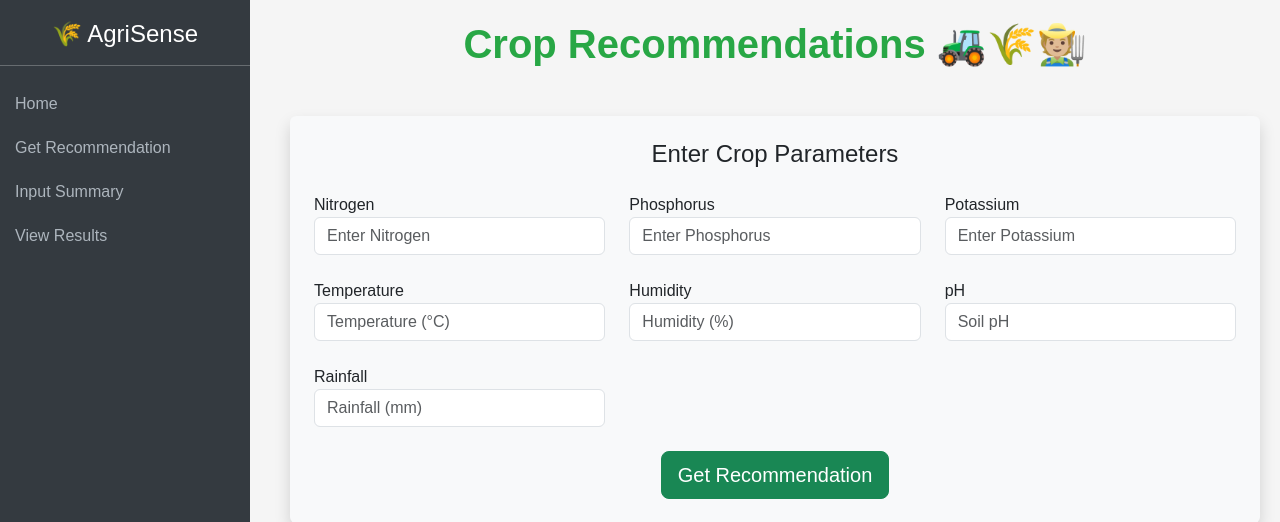
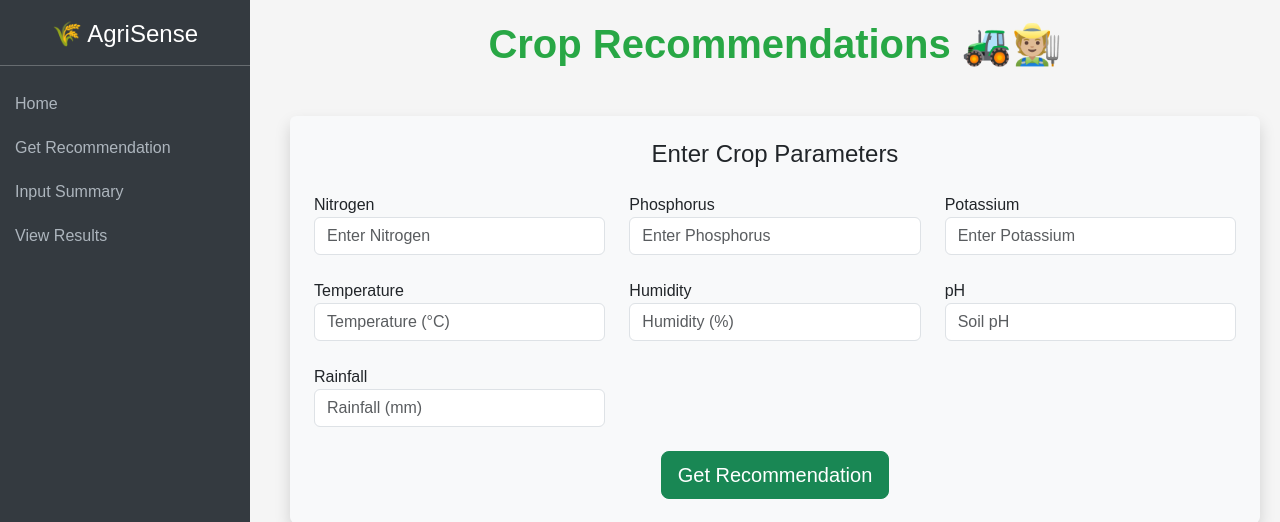
Before and after one commit to Gaya39877/Crop_Recommendation_System, a Flask app: page / in a window 1280 px wide. Shown: the top 522 px of the page. Run offline with Flask 2, Linux system fonts and the light colour scheme; parts of the project's set-up code (start-up, migrations or seed data) failed here and were passed over.

Commit message:
delete-emoji

```diff
--- a/templates/index.html
+++ b/templates/index.html
@@ -83,7 +83,7 @@
     <!-- Main Content -->
     <div class="main-content">
       <!-- Header -->
-      <h1 class="text-center">Crop Recommendations 🚜🌾🧑🏼‍🌾</h1>
+      <h1 class="text-center">Crop Recommendations 🚜🧑🏼‍🌾</h1>
 
       <!-- Form Section -->
 	  <section id="recommendation" class="my-5">
```
